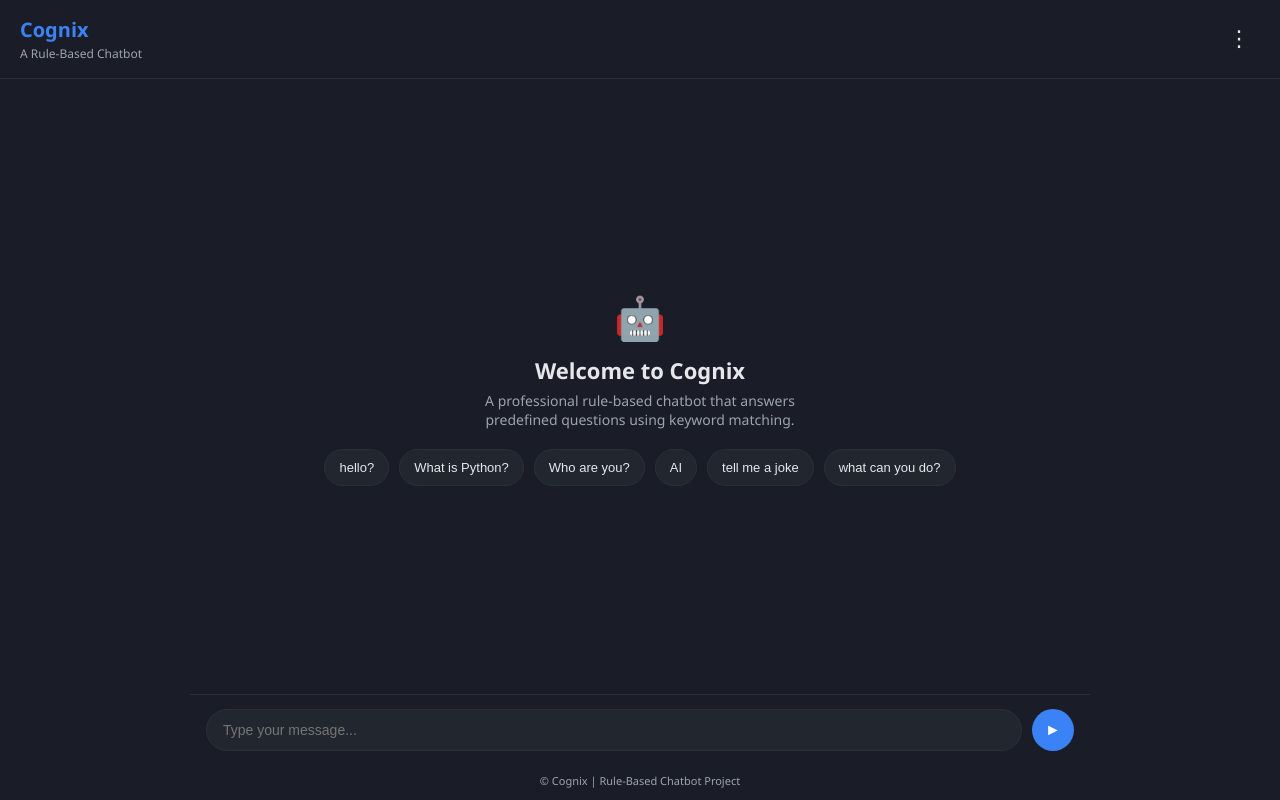
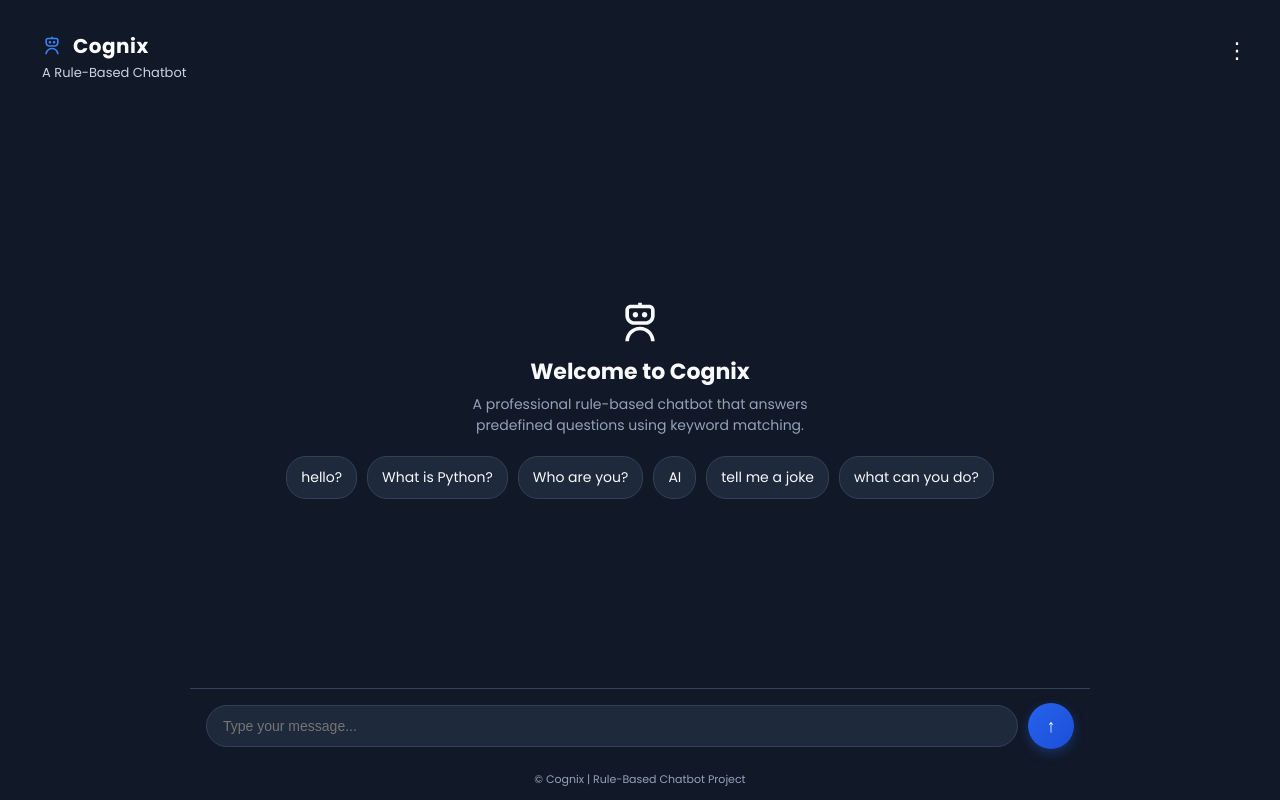
Before and after one commit to amna-azeem1/DecodeLabs-Internship1, a Flask app: page / in a window 1280 px wide. Run offline with Flask 3, Linux system fonts and the light colour scheme.

Commit message:
Updated Cognix UI

```diff
--- a/templates/index.html
+++ b/templates/index.html
@@ -5,30 +5,40 @@
 <meta name="viewport" content="width=device-width, initial-scale=1.0">
 <title>Cognix - Rule-Based Chatbot</title>
 <style>
+    @import url('https://fonts.googleapis.com/css2?family=Poppins:wght@300;400;500;600;700&display=swap');
+
     :root {
-        --bg: #0f1117;
-        --panel: #1a1d27;
-        --panel-2: #22262f;
-        --text: #e5e7eb;
-        --text-dim: #9ca3af;
-        --accent: #3B82F6;
-        --accent-hover: #2f6fd6;
-        --bubble-user: #3B82F6;
-        --bubble-bot: #22262f;
-        --border: #2b2f3a;
+    --bg: #0F172A;
+    --panel: #111827;
+    --panel-2: #1E293B;
+
+    --text: #F8FAFC;
+    --text-dim: #94A3B8;
+
+    --accent: #2563EB;
+    --accent-hover: #1D4ED8;
+
+    --bubble-user: #2563EB;
+    --bubble-bot: #1E293B;
+
+    --border: #334155;
 }
 
 [data-theme="light"] {
-        --bg: #f5f7fb;
-        --panel: #ffffff;
-        --panel-2: #eef1f6;
-        --text: #1f2430;
-        --text-dim: #6b7280;
-        --accent: #3B82F6;
-        --accent-hover: #2f6fd6;
-        --bubble-user: #3B82F6;
-        --bubble-bot: #e9ecf3;
-        --border: #dde1ea;
+    --bg: #F8FAFC;
+    --panel: #FFFFFF;
+    --panel-2: #F1F5F9;
+
+    --text: #0F172A;
+    --text-dim: #64748B;
+
+    --accent: #2563EB;
+    --accent-hover: #1D4ED8;
+
+    --bubble-user: #2563EB;
+    --bubble-bot: #E2E8F0;
+
+    --border: #CBD5E1;
 }
 
     * { box-sizing: border-box; }
@@ -41,7 +51,7 @@
     }
 
     body {
-        font-family: 'Segoe UI', Arial, sans-serif;
+        font-family: 'Poppins', sans-serif;
         background: var(--bg);
         color: var(--text);
         height: 100vh;
@@ -76,25 +86,47 @@
         margin: 0 auto;
     }
 
-    /* Header */
  header {
     display: flex;
     align-items: center;
     justify-content: space-between;
-        padding: 16px 20px;
-        border-bottom: 1px solid var(--border);
+
+    padding: 18px 22px;
+
+    background: var(--panel);
+
+    border: none;
+    box-shadow: none;
+
     position: relative;
 }
+
+
 .header-titles h1 {
+    display: flex;
+    align-items: center;
+    gap: 3px;
+    margin-left: 20px;
+    margin-bottom: 2px;
+    font-size: 20px;
+    font-weight: 700;
+    color: #FFFFFF;
+    letter-spacing: 0.5px;
+}
+
+.header-titles h1 svg {
+    width: 38px;
+    height: 38px;
+    color: #3B82F6;
+
+}
+
+.header-titles p {
     margin: 0;
-        font-size: 20px;
-        font-weight: 600;
-        color: var(--accent);
-    }
-    .header-titles p {
-        margin: 2px 0 0;
-        font-size: 12px;
-        color: var(--text-dim);
+    margin-left: 20px;
+    font-size: 13px;
+    font-weight: 400;
+    color: #CBD5E1;
 }
     .menu-btn {
         background: none;
@@ -172,7 +204,8 @@
         color: var(--text);
         padding: 10px 14px;
         border-radius: 20px;
-        font-size: 13px;
+        font-family: 'Poppins', sans-serif;
+        font-size: 14px;
         cursor: pointer;
         transition: 0.2s;
     }
@@ -200,7 +233,7 @@
         padding: 12px 16px;
         border-radius: 14px;
         font-size: 14px;
-        line-height: 1.5;
+        line-height: 1.6;
     }
     .message-row.user .bubble {
         background: var(--bubble-user);
@@ -260,25 +293,38 @@
         font-size: 14px;
     }
    #sendBtn {
-        background: var(--accent);
+    background: linear-gradient(135deg, #2563EB, #1D4ED8);
     border: none;
-        color: white;
-        width: 42px;
-        height: 42px;
+    color: #fff;
+    width: 46px;
+    height: 46px;
     border-radius: 50%;
     cursor: pointer;
     display: flex;
     align-items: center;
     justify-content: center;
-        font-size: 16px;
-        transition: background 0.2s;
+    font-size: 18px;
+    box-shadow: 0 4px 12px rgba(37, 99, 235, 0.35);
+    transition: all 0.25s ease;
 }
-    #sendBtn:hover { background: var(--accent-hover); }
-    #userInput:disabled, #sendBtn:disabled {
+
+#sendBtn:hover {
+    background: linear-gradient(135deg, #1D4ED8, #1E40AF);
+    transform: translateY(-2px) scale(1.05);
+    box-shadow: 0 8px 20px rgba(37, 99, 235, 0.45);
+}
+
+#sendBtn:active {
+    transform: scale(0.95);
+}
+
+#userInput:disabled,
+#sendBtn:disabled {
     opacity: 0.5;
     cursor: not-allowed;
+    transform: none;
+    box-shadow: none;
 }
-
     footer {
         text-align: center;
         font-size: 11px;
@@ -295,7 +341,17 @@
 <div class="app">
     <header>
         <div class="header-titles">
-            <h1>Cognix</h1>
+            <h1>
+            <svg xmlns="http://www.w3.org/2000/svg"
+             viewBox="0 0 24 24"
+             fill="currentColor"
+             width="20"
+             height="20"
+             style="width:20px;height: 20px; vertical-align:middle;margin-right:8px;">
+            <path d="M11 1V2H7C5.34315 2 4 3.34315 4 5V8C4 10.7614 6.23858 13 9 13H15C17.7614 13 20 10.7614 20 8V5C20 3.34315 18.6569 2 17 2H13V1H11ZM6 5C6 4.44772 6.44772 4 7 4H17C17.5523 4 18 4.44772 18 5V8C18 9.65685 16.6569 11 15 11H9C7.34315 11 6 9.65685 6 8V5ZM9.5 9C10.3284 9 11 8.32843 11 7.5C11 6.67157 10.3284 6 9.5 6C8.67157 6 8 6.67157 8 7.5C8 8.32843 8.67157 9 9.5 9ZM14.5 9C15.3284 9 16 8.32843 16 7.5C16 6.67157 15.3284 6 14.5 6C13.6716 6 13 6.67157 13 7.5C13 8.32843 13.6716 9 14.5 9ZM6 22C6 18.6863 8.68629 16 12 16C15.3137 16 18 18.6863 18 22H20C20 17.5817 16.4183 14 12 14C7.58172 14 4 17.5817 4 22H6Z"/>
+        </svg>
+    Cognix
+    </h1>
             <p>A Rule-Based Chatbot</p>
         </div>
         <button class="menu-btn" id="menuBtn">&#8942;</button>
@@ -311,7 +367,16 @@
 
     <div class="chat-area" id="chatArea">
         <div class="welcome" id="welcomeScreen">
-            <div class="emoji">&#129302;</div>
+            <h2>
+    <svg xmlns="http://www.w3.org/2000/svg"
+         viewBox="0 0 24 24"
+         fill="currentColor"
+         width="44"
+         height="44"
+         style="width: 44px; height: 44px; vertical-align:middle;">
+        <path d="M11 1V2H7C5.34315 2 4 3.34315 4 5V8C4 10.7614 6.23858 13 9 13H15C17.7614 13 20 10.7614 20 8V5C20 3.34315 18.6569 2 17 2H13V1H11ZM6 5C6 4.44772 6.44772 4 7 4H17C17.5523 4 18 4.44772 18 5V8C18 9.65685 16.6569 11 15 11H9C7.34315 11 6 9.65685 6 8V5ZM9.5 9C10.3284 9 11 8.32843 11 7.5C11 6.67157 10.3284 6 9.5 6C8.67157 6 8 6.67157 8 7.5C8 8.32843 8.67157 9 9.5 9ZM14.5 9C15.3284 9 16 8.32843 16 7.5C16 6.67157 15.3284 6 14.5 6C13.6716 6 13 6.67157 13 7.5C13 8.32843 13.6716 9 14.5 9ZM6 22C6 18.6863 8.68629 16 12 16C15.3137 16 18 18.6863 18 22H20C20 17.5817 16.4183 14 12 14C7.58172 14 4 17.5817 4 22H6Z"/>
+    </svg>
+</h2>
             <h2>Welcome to Cognix</h2>
             <p>A professional rule-based chatbot that answers predefined questions using keyword matching.</p>
             <div class="suggestions">
@@ -327,7 +392,7 @@
 
     <div class="input-area">
         <input type="text" id="userInput" placeholder="Type your message..." autofocus>
-        <button id="sendBtn" title="Send">&#9658;</button>
+        <button id="sendBtn" title="Send">&#8593;</button>
     </div>
 
     <footer>&copy; Cognix | Rule-Based Chatbot Project</footer>
```
Lines whose indentation alone changed are shown as unchanged.
